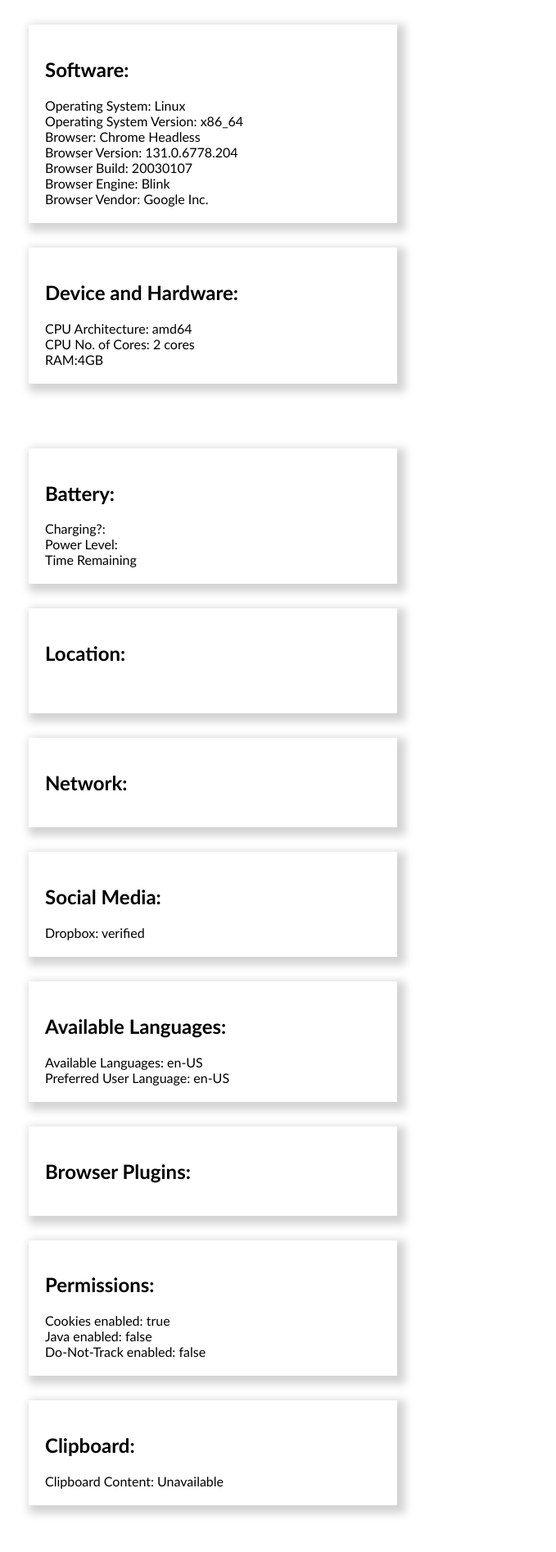
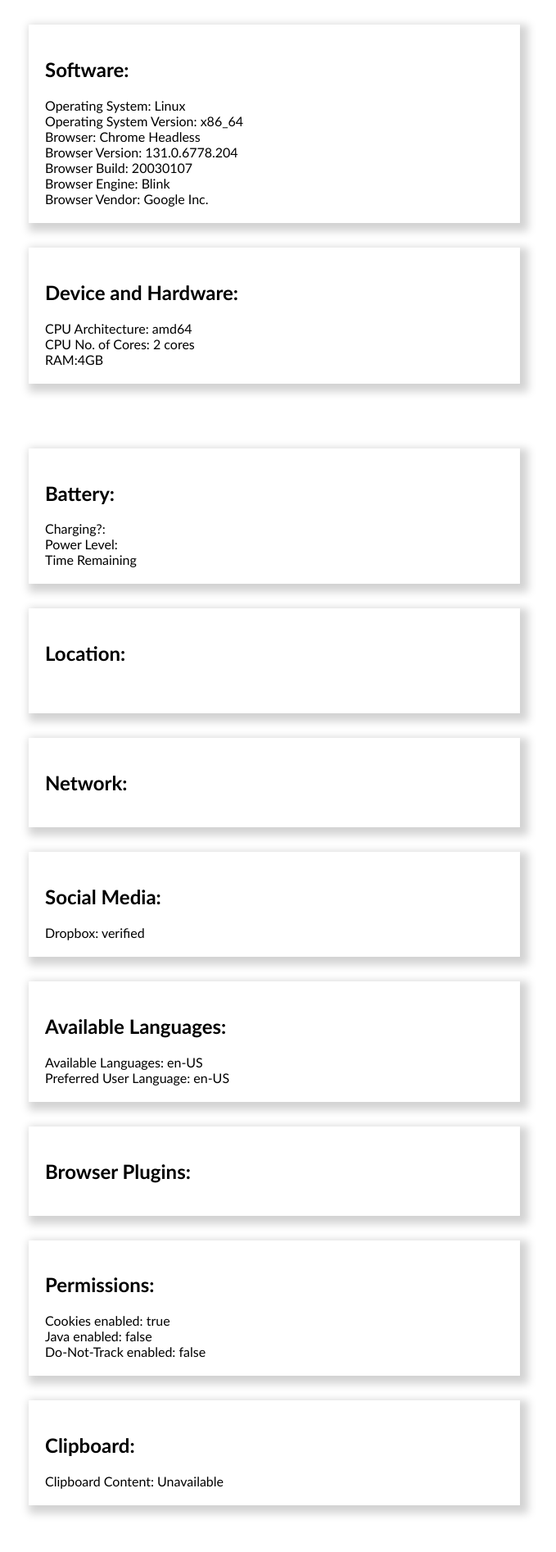
Before and after one commit to andrewgallagher1/whatIKnowAboutYou, a PHP site: page / in a window 1280 px wide. Shown: the part 191-2084 px from the top of the page at 82% size, without its empty margins (3-682 px from the left). Run offline with PHP 8.4, Linux system fonts and the light colour scheme; some libraries are stand-ins or nearby versions.

Commit message:
boundary constraints for block contents again again

```diff
--- a/css/style.css
+++ b/css/style.css
@@ -18,7 +18,7 @@ body {
     box-sizing: border-box;
     border: 5px black;
     box-shadow: 5px 5px 10px 5px lightgrey;
-    width: 450px;
+    width: 600px;
     margin: auto;
     padding: 20px;
     margin: 30px;
@@ -27,7 +27,7 @@ body {
 }
 
 .block_content {
-    width: 100%;
+    width: 450px;
 
 }
 
```
